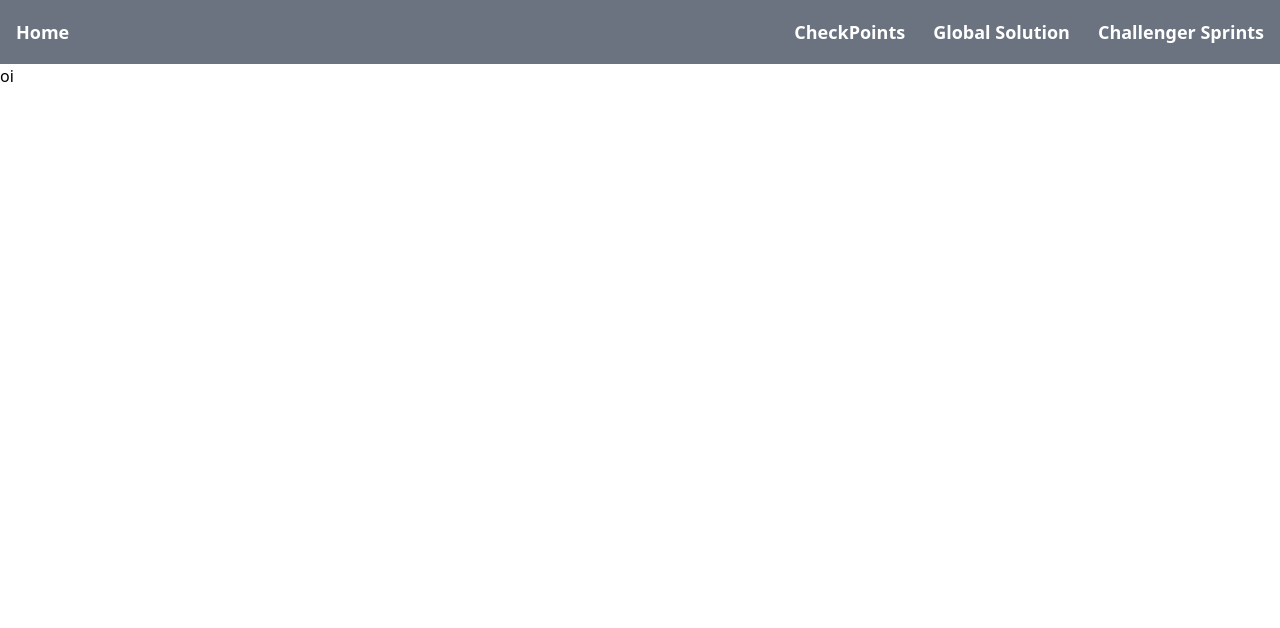
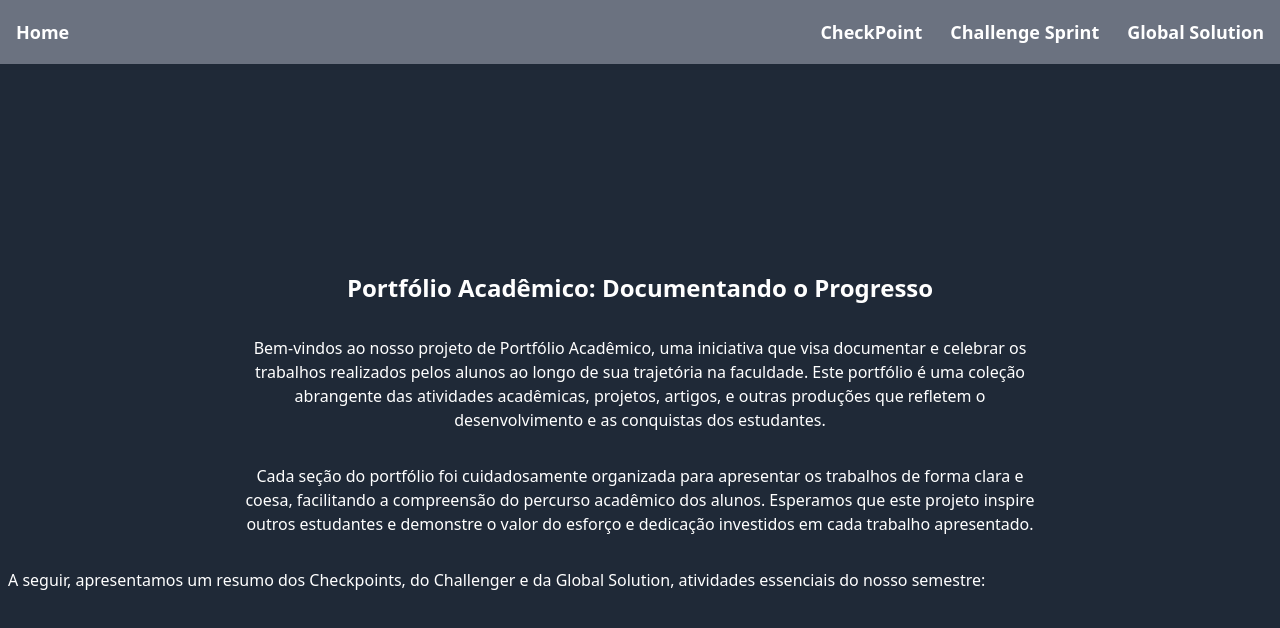
Before and after one commit to tcguus/CP03, a Next.js app in the folder cp3/: page / in a window 1280 px wide. Shown: the top 628 px of the page. Built offline with nearby package versions, Linux system fonts and the light colour scheme.

Commit message:
Estilizando a Home.

```diff
--- /dev/null
+++ b/cp3/src/app/challenge/page.tsx
@@ -0,0 +1,8 @@
+
+export default function Chellenge () {
+    return (
+        <>
+        <main>chellenge</main>
+        </>
+    );
+}
--- /dev/null
+++ b/cp3/src/app/checkpoint/page.tsx
@@ -0,0 +1,8 @@
+
+export default function Checkpoint () {
+    return (
+        <>
+        <main>check</main>
+        </>
+    );
+}
--- a/cp3/src/app/components/Header/Header.tsx
+++ b/cp3/src/app/components/Header/Header.tsx
@@ -1,11 +1,13 @@
-export default function Header () {
-    return(
+import Link from "next/link";
+
+export default function Header() {
+    return (
         <header className="w-full h-[4rem] bg-gray-500 text-white font-bold flex items-center">
-            <a href="" className="ml-[1rem] text-lg transform hover:scale-110 transition duration-300">Home</a>
+            <a href="/" className="ml-[1rem] text-lg transform hover:scale-110 transition duration-300">Home</a>
             <ul className="flex ml-auto mr-[1rem] gap-7 text-lg">
-                <li className="transform hover:scale-110 transition duration-300"><a href="">CheckPoints</a></li>
-                <li className="transform hover:scale-110 transition duration-300"><a href="">Global Solution</a></li>
-                <li className="transform hover:scale-110 transition duration-300"><a href="">Challenger Sprints</a></li>
+                <li className="transform hover:scale-110 transition duration-300"><Link href={"/checkpoint"}>CheckPoint</Link></li>
+                <li className="transform hover:scale-110 transition duration-300"><Link href={"/challenge"}>Challenge Sprint</Link></li>
+                <li className="transform hover:scale-110 transition duration-300"><Link href={"/global"}>Global Solution</Link></li>
             </ul>
         </header>
     );
--- /dev/null
+++ b/cp3/src/app/global/page.tsx
@@ -0,0 +1,8 @@
+
+export default function Global () {
+    return (
+        <>
+        <main>global</main>
+        </>
+    );
+}
--- a/cp3/src/app/page.tsx
+++ b/cp3/src/app/page.tsx
@@ -1,9 +1,16 @@
-
+import { FaRegNoteSticky } from "react-icons/fa6";
 
 export default function Home() {
   return (
-    <main>
-      oi
+    <main className="flex items-center h-[calc(100vh-4rem)] bg-gray-800 text-white">
+      <div className="flex flex-col items-center justify-center w-full">
+      <h1 className="font-bold text-2xl ">Portfólio Acadêmico: Documentando o Progresso</h1>
+      <p className="text-center mt-[2rem] w-[50rem]">Bem-vindos ao nosso projeto de Portfólio Acadêmico, uma iniciativa que visa documentar e celebrar os trabalhos realizados pelos alunos ao longo de sua trajetória na faculdade. Este portfólio é uma coleção abrangente das atividades acadêmicas, projetos, artigos, e outras produções que refletem o desenvolvimento e as conquistas dos estudantes.</p>
+      <p className="text-center mt-[2rem] w-[50rem]">Cada seção do portfólio foi cuidadosamente organizada para apresentar os trabalhos de forma clara e coesa, facilitando a compreensão do percurso acadêmico dos alunos. Esperamos que este projeto inspire outros estudantes e demonstre o valor do esforço e dedicação investidos em cada trabalho apresentado.</p>
+      <div className="w-full">
+      <p className="mt-[2rem] ml-[0.5rem]">A seguir, apresentamos um resumo dos Checkpoints, do Challenger e da Global Solution, atividades essenciais do nosso semestre:</p>
+      </div>
+      </div>
     </main>
   );
 }
```
Also changed, not shown: cp3/package.json (+5 -4 lines), 1 other file (tests, documents, lock files or other folders).
